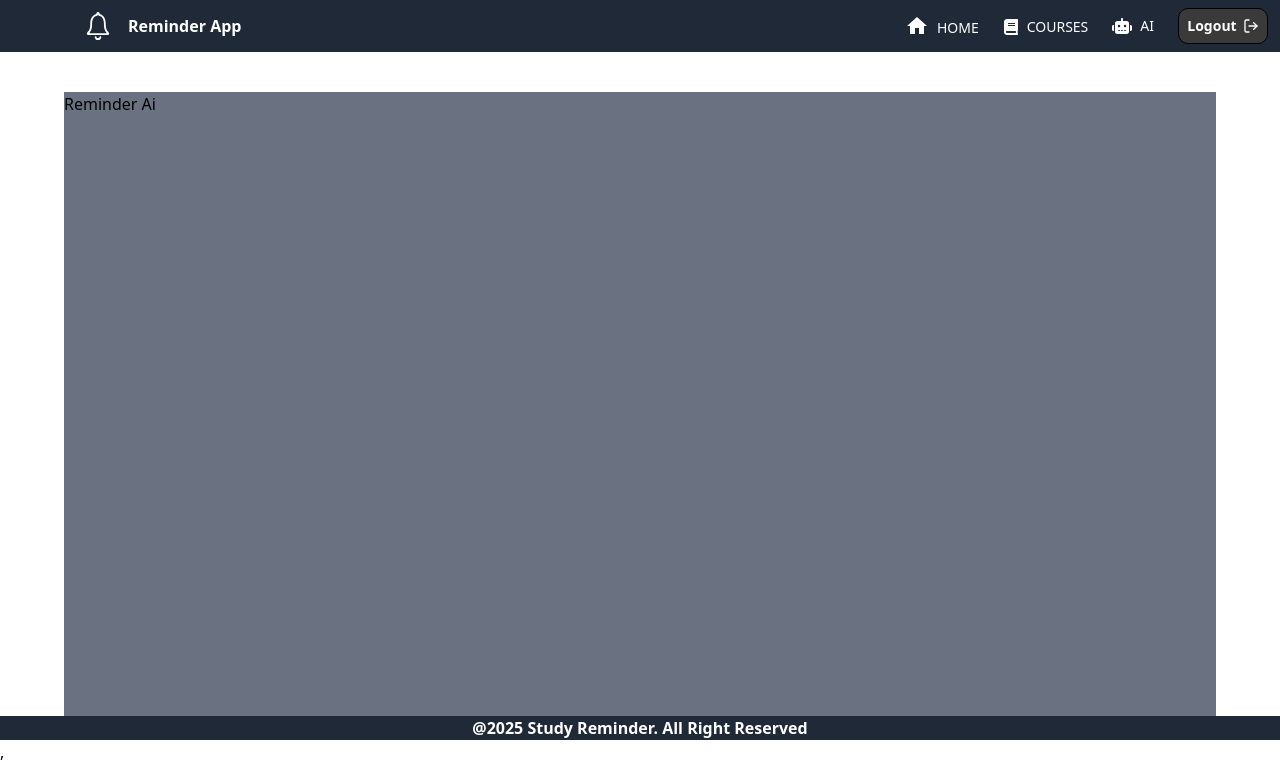
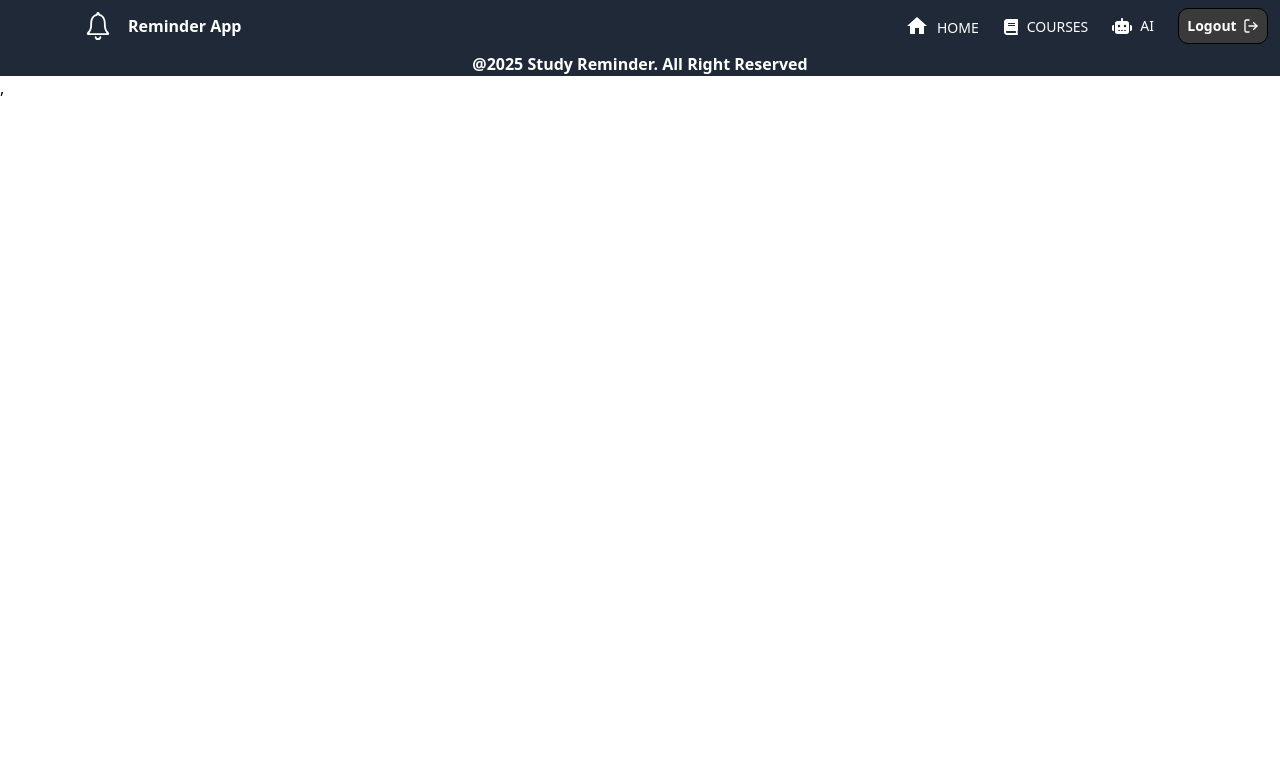
Before and after one commit to Aklile612/Reminder-App, a React (Vite) app: page /aipage in a window 1280 px wide. Shown: the top 778 px of the page. Built offline with nearby package versions, Linux system fonts and the light colour scheme.

Commit message:
cleared the page

```diff
--- a/src/Components/Ai Assistant/AssistantPage.jsx
+++ b/src/Components/Ai Assistant/AssistantPage.jsx
@@ -8,11 +8,7 @@ const AssistantPage = () => {
     <>
     <Header/>
 
-    <div className='w-[90vw] h-[78vh]'>
-        <div className='md:w-[90vw] md:h-[78vh] ml-[5vw] mt-[5vh] bg-gray-500'>
-          <span>Reminder Ai</span>
-        </div>
-    </div>
+
 
 
 
```
